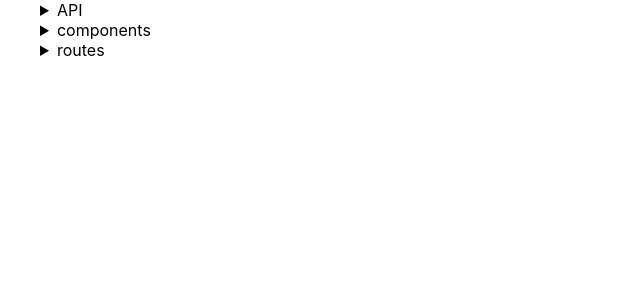
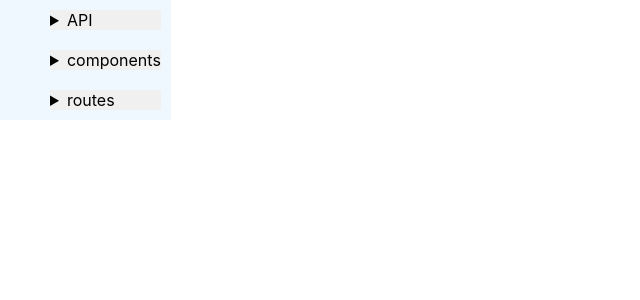
Before and after one commit to Vitalii-Volianyk/VSC-React_component, a React (Create React App) app in the folder ui/: page / in a window 1280 px wide. Shown: the top 300 px of the page, without its empty margins (0-640 px from the left). Built offline with nearby package versions, Linux system fonts and the light colour scheme.

Commit message:
chore: Update background color and styles in App.css

```diff
--- a/ui/src/App.css
+++ b/ui/src/App.css
@@ -14,4 +14,11 @@ div {
 	flex-direction: column;
 	justify-content: center;
 	padding-left: 40px;
+	background-color: aliceblue;
+	width: max-content;
 }
+.Route details {
+	margin: 10px;
+	cursor: pointer;
+	background-color: #f0f0f0;
+}
```
